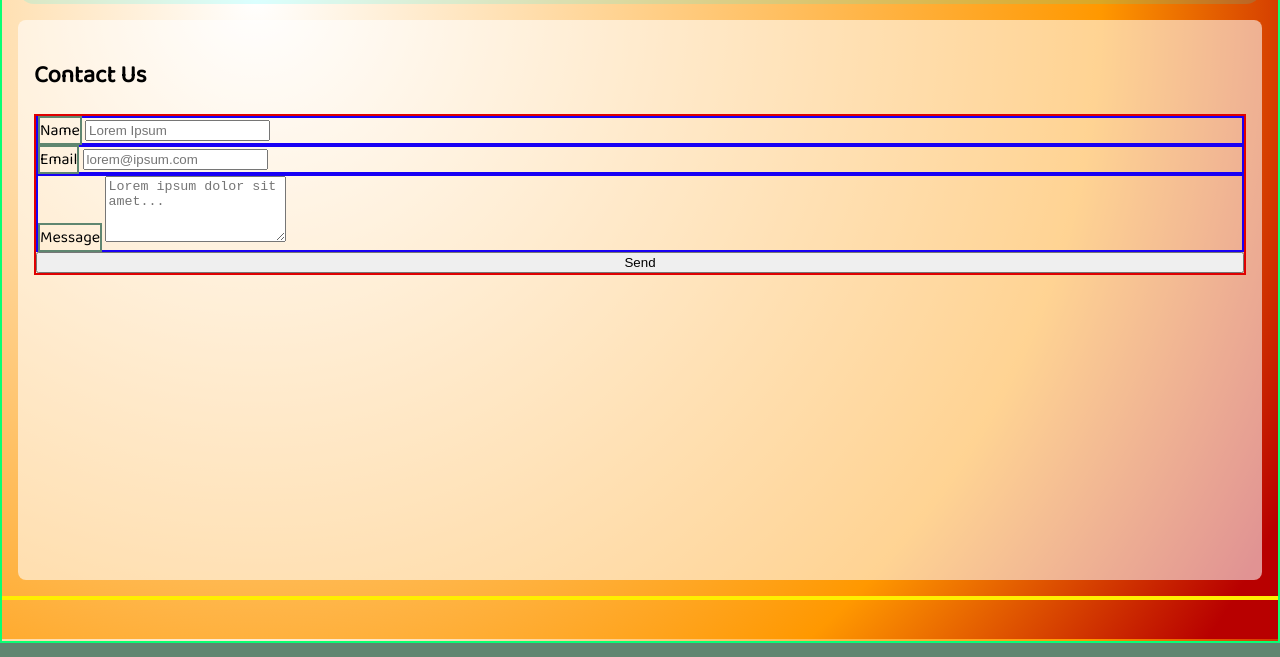
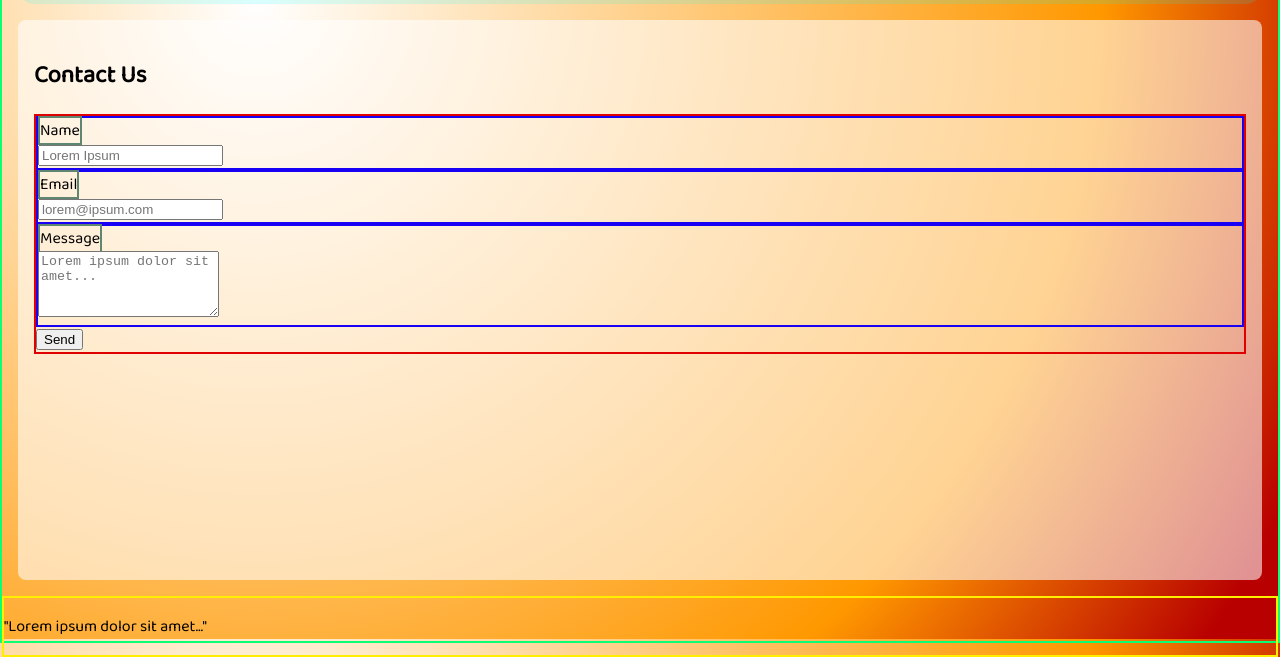
Before and after one commit to Bunny-Reaper/html-test, a plain HTML site: page page2.html in a window 1280 px wide. Shown: the part 161-818 px from the top of the page. Drawn offline with Linux system fonts and the light colour scheme.

Commit message:
Add files via upload

```diff
--- a/page2.html
+++ b/page2.html
@@ -65,7 +65,10 @@
 
         <form>
           <div class="form-group">
+            <div class="form-lable">
               <label for="name">Name</label>
+            </div>
+            <div class="form-input">
               <input
                 type="text"
                 id="name"
@@ -74,9 +77,13 @@
                 required
               />
             </div>
+          </div>
 
           <div class="form-group">
+            <div class="form-lable">
               <label for="email">Email</label>
+            </div>
+            <div class="form-input">
               <input
                 type="email"
                 id="email"
@@ -85,9 +92,13 @@
                 required
               />
             </div>
+          </div>
 
           <div class="form-group">
+            <div class="form-lable">
               <label for="message">Message</label>
+            </div>
+            <div class="form-input">
               <textarea
                 id="message"
                 name="message"
@@ -96,12 +107,17 @@
                 required
               ></textarea>
             </div>
-
+          </div>
+           <div class="form-input">
           <button type="submit">Send</button>
+          </div>
         </form>
         </div>
       </section>
     </main>
-    <footer></footer>
+    <footer class="sunset-horizon">
+      <p>"Lorem ipsum dolor sit amet..."</p>
+    </footer>
+
   </body>
 </html>
```
Lines whose indentation alone changed are shown as unchanged.
